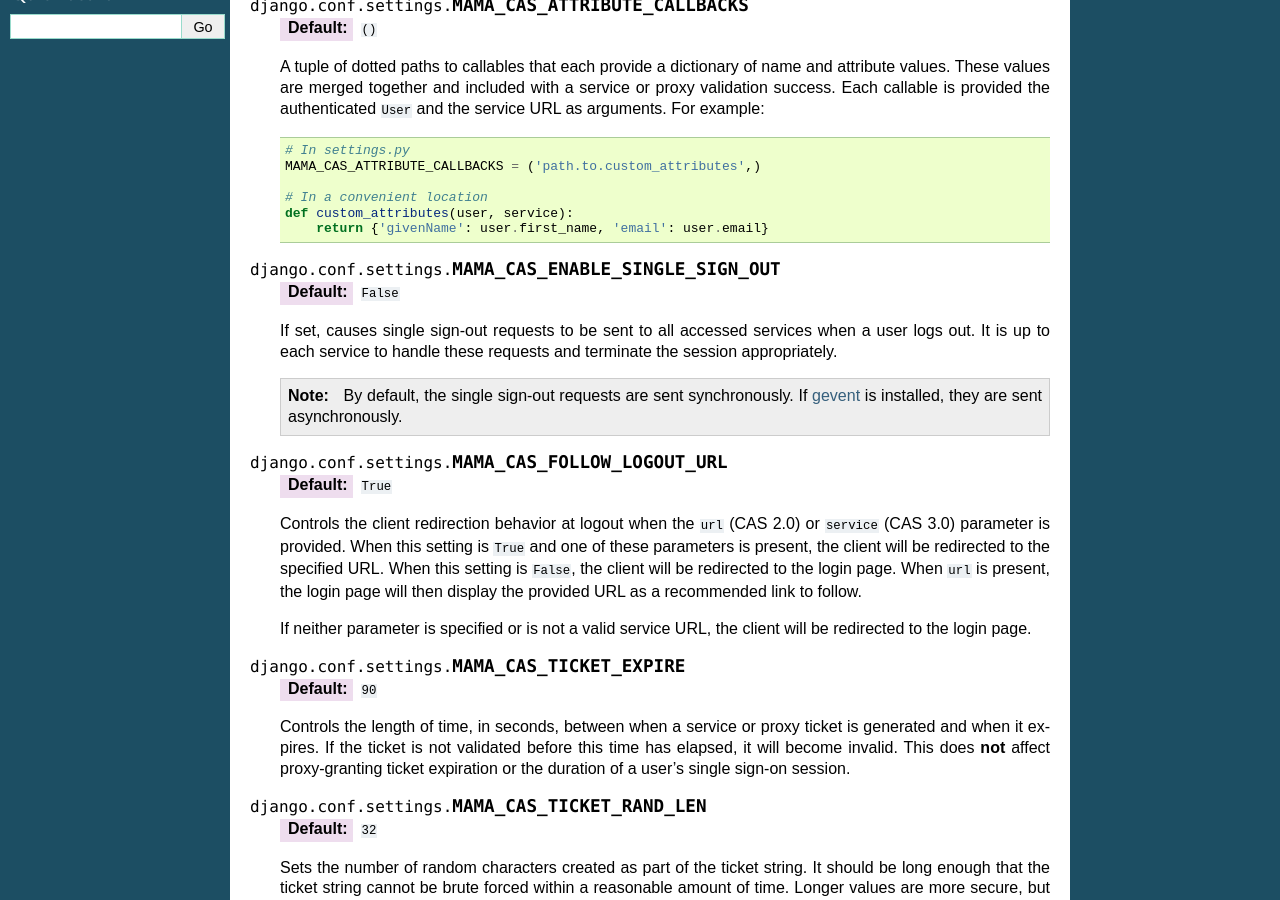
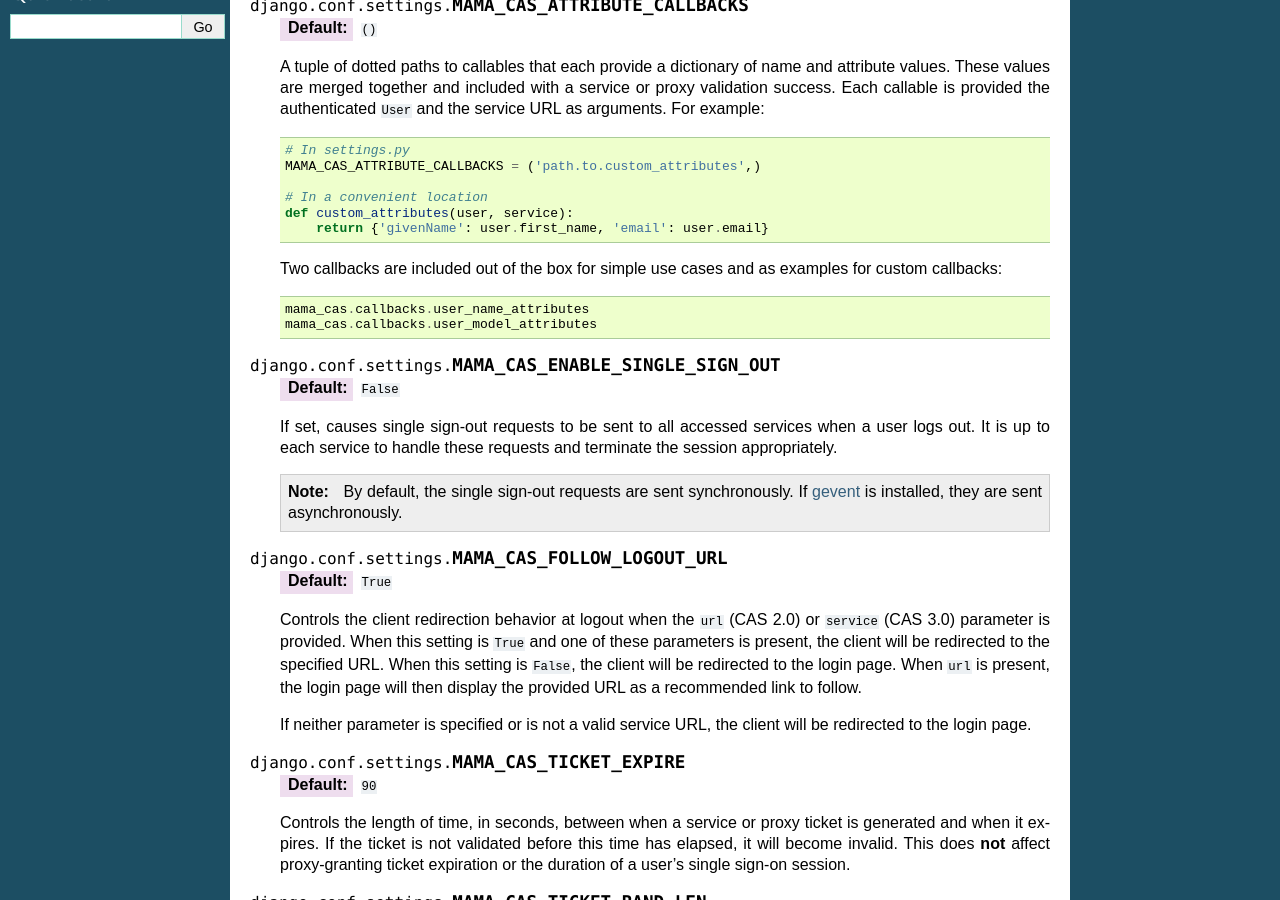
Before and after one commit to jbittel/django-mama-cas, a Sphinx documentation site: the page built from docs/settings.rst, in a window 1280 px wide and 900 px high, scrolled down 414 px. Built offline with Sphinx 7.4.7, drawn with Linux system fonts in a browser that asks for light colours.

Commit message:
Add initial documentation for included callbacks

```diff
--- a/docs/settings.rst
+++ b/docs/settings.rst
@@ -41,6 +41,12 @@ alter stock CAS behavior.
       # In a convenient location
       def custom_attributes(user, service):
           return {'givenName': user.first_name, 'email': user.email}
+
+   Two callbacks are included out of the box for simple use cases and as
+   examples for custom callbacks::
+
+      mama_cas.callbacks.user_name_attributes
+      mama_cas.callbacks.user_model_attributes
 
 .. attribute:: MAMA_CAS_ENABLE_SINGLE_SIGN_OUT
 
```
